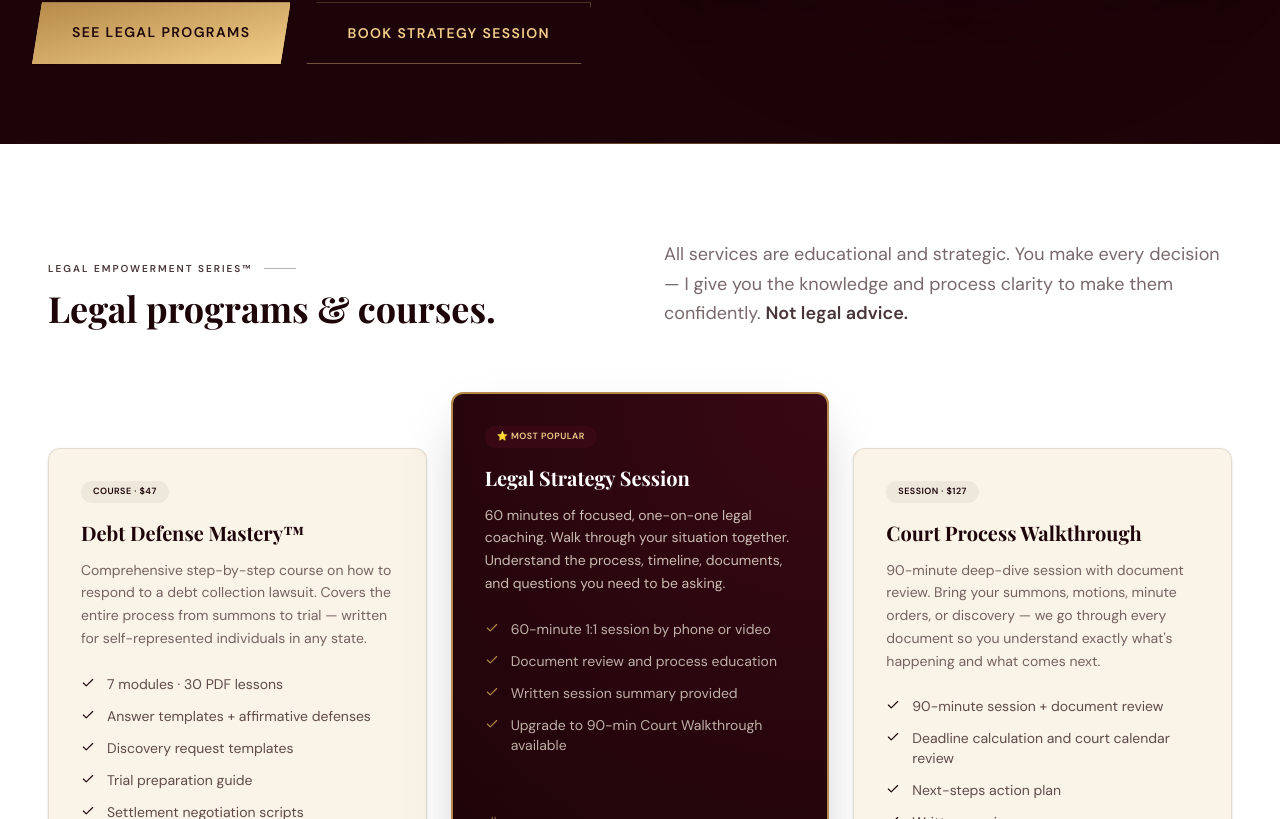
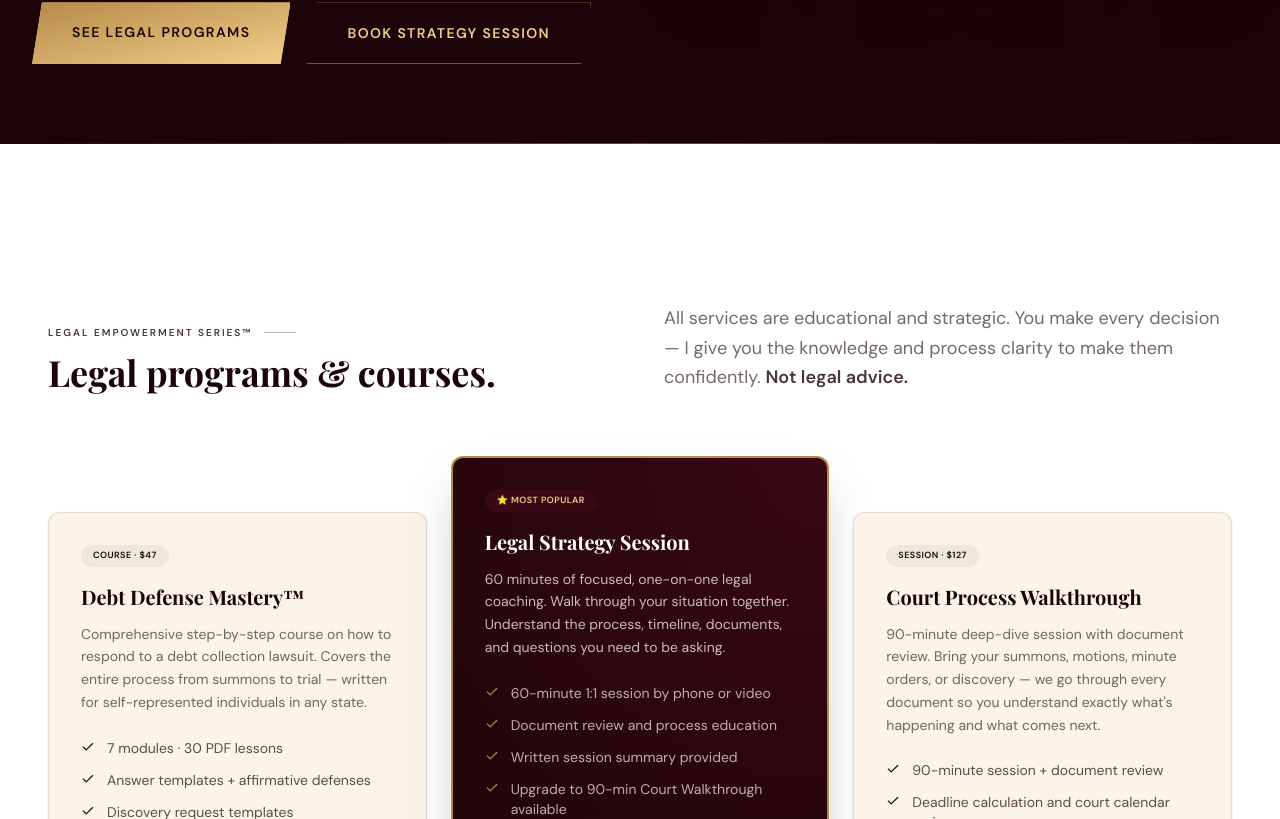
Before and after one commit to keish-awnna/digital-diva-site, a Next.js app: page /legal in a window 1280 px wide. Shown: the part 781-1600 px from the top of the page. Built offline with nearby package versions, Linux system fonts and the light colour scheme.

Commit message:
fix: increase LegalPrograms section padding for more whitespace
- py-24 -> py-32 lg:py-40

```diff
--- a/src/components/legal/LegalPrograms.tsx
+++ b/src/components/legal/LegalPrograms.tsx
@@ -9,7 +9,7 @@ export function LegalPrograms() {
   const legalOffers = offers.filter((o) => o.category === "legal");
 
   return (
-    <section id="legal-products" className="py-24 px-6 sm:px-12 bg-white">
+    <section id="legal-products" className="py-32 lg:py-40 px-6 sm:px-12 bg-white">
       <div className="container mx-auto">
         <div className="grid grid-cols-1 md:grid-cols-2 gap-12 items-end mb-16">
           <div>
```
